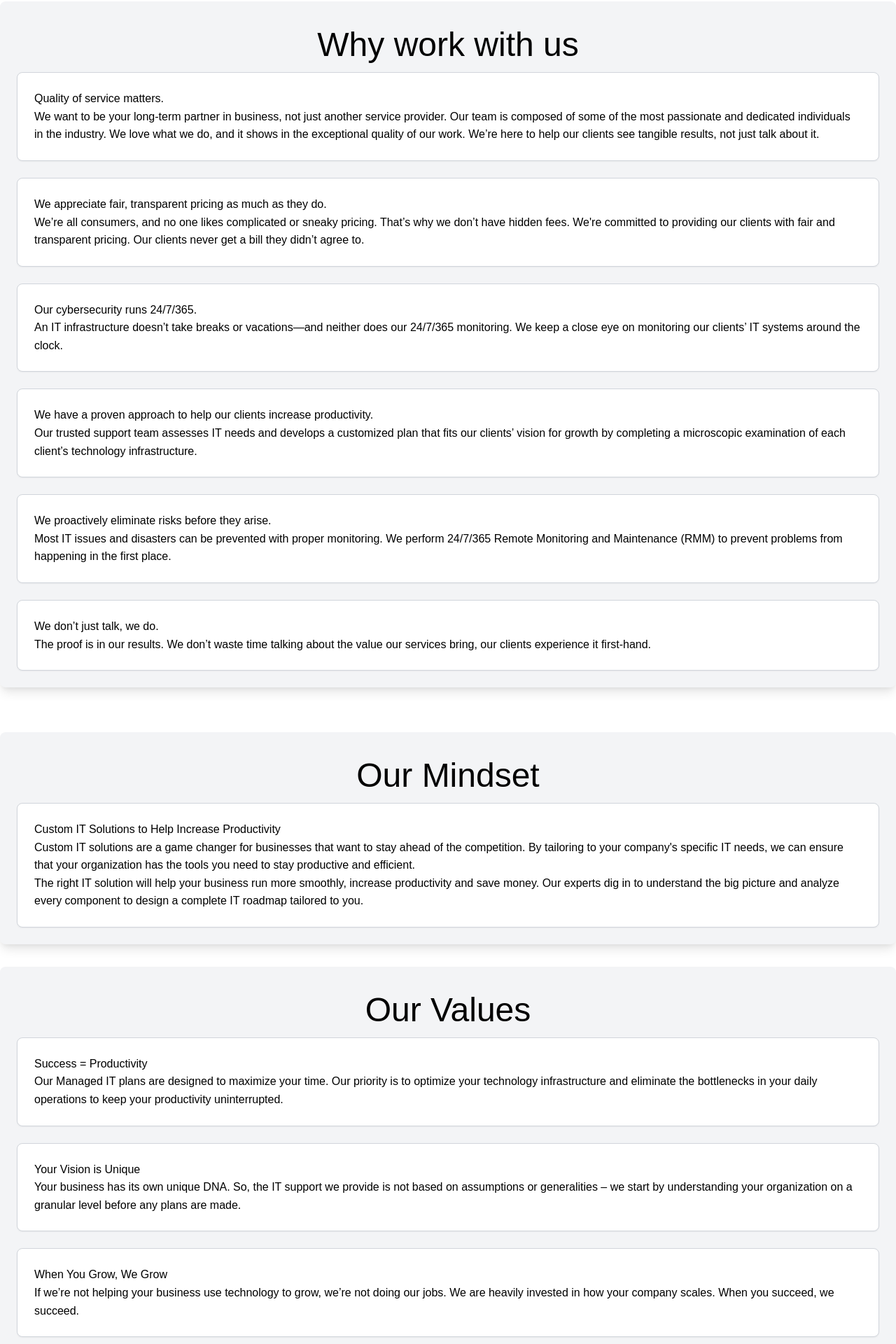
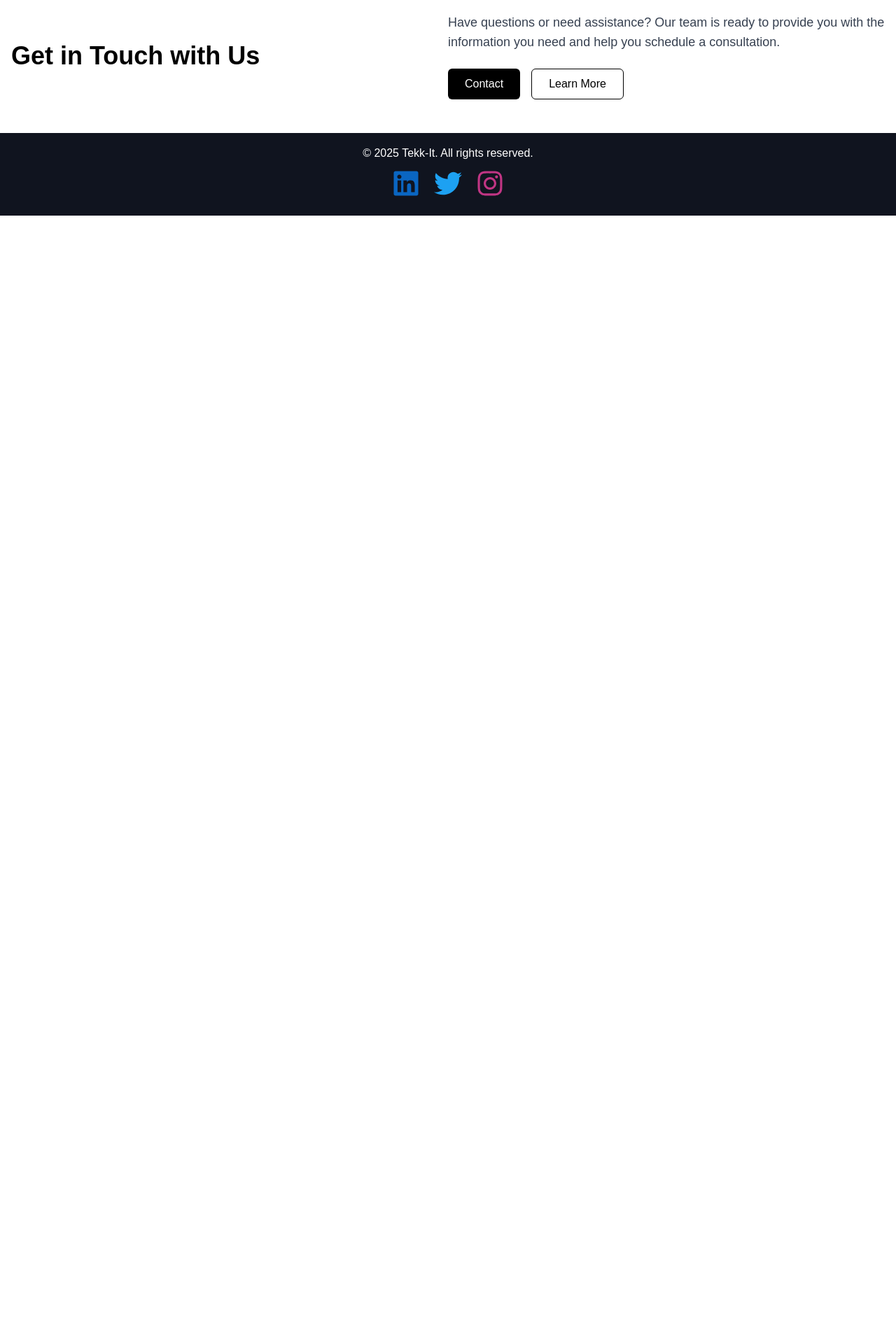
Before and after one commit to Stefan-Constantino/Tekkit, a React (Vite) app: page /about in a window 1280 px wide. Shown: the part 720-2640 px from the top of the page at 70% size. After the commit the page ends 1028 px from the top, so only its background shows below. Built offline with nearby package versions, Linux system fonts and the light colour scheme.

Commit message:
altered about us section

```diff
--- a/src/AboutUsList.jsx
+++ b/src/AboutUsList.jsx
@@ -1,85 +1,31 @@
 import React from "react";
-import Contact from "./Contact";
 
 function AboutUsList() {
   return (
-        <section id="aboutusList" className="container py-8">
-            <div className="flex flex-col gap-8">
-                <div id="workWithUs" className="p-6 bg-gray-100 rounded-lg shadow-lg mb-8"> {/* Added mb-8 for bottom margin */}
-                    <h1 className="centered-heading">Why work with us</h1>
-                    <ul className="space-y-6">
-                        <li className="p-6 bg-white border border-gray-300 rounded-lg shadow-sm">
-                            <h3>Quality of service matters.</h3>
-                            <p>We want to be your long-term partner in business, not just another service provider. Our team is composed of some of the most passionate and dedicated individuals in the industry. We love what we do, and it shows in the exceptional quality of our work. We’re here to help our clients see tangible results, not just talk about it.</p>
-                        </li>
-                        <li className="p-6 bg-white border border-gray-300 rounded-lg shadow-sm">
-                            <h3>We appreciate fair, transparent pricing as much as they do.</h3>
-                            <p>We’re all consumers, and no one likes complicated or sneaky pricing. That’s why we don’t have hidden fees. We're committed to providing our clients with fair and transparent pricing. Our clients never get a bill they didn’t agree to.</p>
-                        </li>
-                        <li className="p-6 bg-white border border-gray-300 rounded-lg shadow-sm">
-                            <h3>Our cybersecurity runs 24/7/365.</h3>
-                            <p>An IT infrastructure doesn’t take breaks or vacations—and neither does our 24/7/365 monitoring. We keep a close eye on monitoring our clients’ IT systems around the clock.</p>
-                        </li>
-                        <li className="p-6 bg-white border border-gray-300 rounded-lg shadow-sm">
-                            <h3>We have a proven approach to help our clients increase productivity.</h3>
-                            <p>Our trusted support team assesses IT needs and develops a customized plan that fits our clients’ vision for growth by completing a microscopic examination of each client’s technology infrastructure.</p>
-                        </li>
-                        <li className="p-6 bg-white border border-gray-300 rounded-lg shadow-sm">
-                            <h3>We proactively eliminate risks before they arise.</h3>
-                            <p>Most IT issues and disasters can be prevented with proper monitoring. We perform 24/7/365 Remote Monitoring and Maintenance (RMM) to prevent problems from happening in the first place.</p>
-                        </li>
-                        <li className="p-6 bg-white border border-gray-300 rounded-lg shadow-sm">
-                            <h3>We don’t just talk, we do.</h3>
-                            <p>The proof is in our results. We don’t waste time talking about the value our services bring, our clients experience it first-hand.</p>
-                        </li>
-                    </ul>
+    <section className="bg-white py-12">
+      <div className="container mx-auto px-4 flex flex-col md:flex-row items-center">
+        {/* Left Column */}
+        <div className="md:w-1/2 text-center md:text-left mb-8 md:mb-0">
+          <h2 className="text-3xl md:text-4xl font-bold text-black">
+            Get in Touch with Us
+          </h2>
         </div>
 
-                <div id="ourMindset" className="p-6 bg-gray-100 rounded-lg shadow-lg">
-                    <h1 className="centered-heading">Our Mindset</h1>
-                    <ul className="space-y-6">
-                        <li className="p-6 bg-white border border-gray-300 rounded-lg shadow-sm">
-                            <h3>Custom IT Solutions to Help Increase Productivity</h3>
-                            <p>Custom IT solutions are a game changer for businesses that want to stay ahead of the competition. By tailoring to your company's specific IT needs, we can ensure that your organization has the tools you need to stay productive and efficient.</p>
-                            <p>The right IT solution will help your business run more smoothly, increase productivity and save money. Our experts dig in to understand the big picture and analyze every component to design a complete IT roadmap tailored to you.</p>
-                        </li>
-                    </ul>
-                </div>
-
-                <div id="ourValues" className="p-6 bg-gray-100 rounded-lg shadow-lg">
-                    <h1 className="centered-heading">Our Values</h1>
-                    <ul className="space-y-6">
-                        <li className="p-6 bg-white border border-gray-300 rounded-lg shadow-sm">
-                            <h3>Success = Productivity</h3>
-                            <p>Our Managed IT plans are designed to maximize your time. Our priority is to optimize your technology infrastructure and eliminate the bottlenecks in your daily operations to keep your productivity uninterrupted.</p>
-                        </li>
-                        <li className="p-6 bg-white border border-gray-300 rounded-lg shadow-sm">
-                            <h3>Your Vision is Unique</h3>
-                            <p>Your business has its own unique DNA. So, the IT support we provide is not based on assumptions or generalities – we start by understanding your organization on a granular level before any plans are made.</p>
-                        </li>
-                        <li className="p-6 bg-white border border-gray-300 rounded-lg shadow-sm">
-                            <h3>When You Grow, We Grow</h3>
-                            <p>If we’re not helping your business use technology to grow, we’re not doing our jobs. We are heavily invested in how your company scales. When you succeed, we succeed.</p>
-                        </li>
-                        <li className="p-6 bg-white border border-gray-300 rounded-lg shadow-sm">
-                            <h3>A Proactive IT Solution is the Only Solution</h3>
-                            <p>IT problems should never be handled in hindsight. We’re constantly watching your IT like a hawk to anticipate new requirements, risk factors, and opportunities to avoid costly downtime.</p>
-                        </li>
-                    </ul>
-                </div>
-
-                <div id="ourHistory" className="p-6 bg-gray-100 rounded-lg shadow-lg">
-                    <h1 className="centered-heading">Our History</h1>
-                    <ul className="space-y-6">
-                        <li className="p-6 bg-white border border-gray-300 rounded-lg shadow-sm">
-                            <p>Our company was founded with the mission to help businesses use IT to scale their operations. At our core, we are an organization of creative problem solvers. We believe our greatest IT accomplishments are making business processes easy for clients and helping them stay productive. Joining our team requires having a deep understanding of how technology empowers businesses – and a passion for seeing it in action.</p>
-                        </li>
-                    </ul>
+        {/* Right Column */}
+        <div className="md:w-1/2 text-center md:text-left">
+          <p className="text-gray-700 text-lg mb-6">
+            Have questions or need assistance? Our team is ready to provide you with
+            the information you need and help you schedule a consultation.
+          </p>
+          <div className="flex flex-col sm:flex-row gap-4 justify-center md:justify-start">
+            <button className="bg-black text-white py-2 px-6 rounded-md hover:bg-gray-800 transition">
+              Contact
+            </button>
+            <a href="/services" className="border border-black text-black py-2 px-6 rounded-md hover:bg-gray-200 transition">
+              Learn More
+            </a>
           </div>
         </div>
-
-            <div className="mt-8"> {/* Added mt-8 for top margin */}
-                <Contact />
       </div>
     </section>
   );
```
Lines whose indentation alone changed are shown as unchanged.
